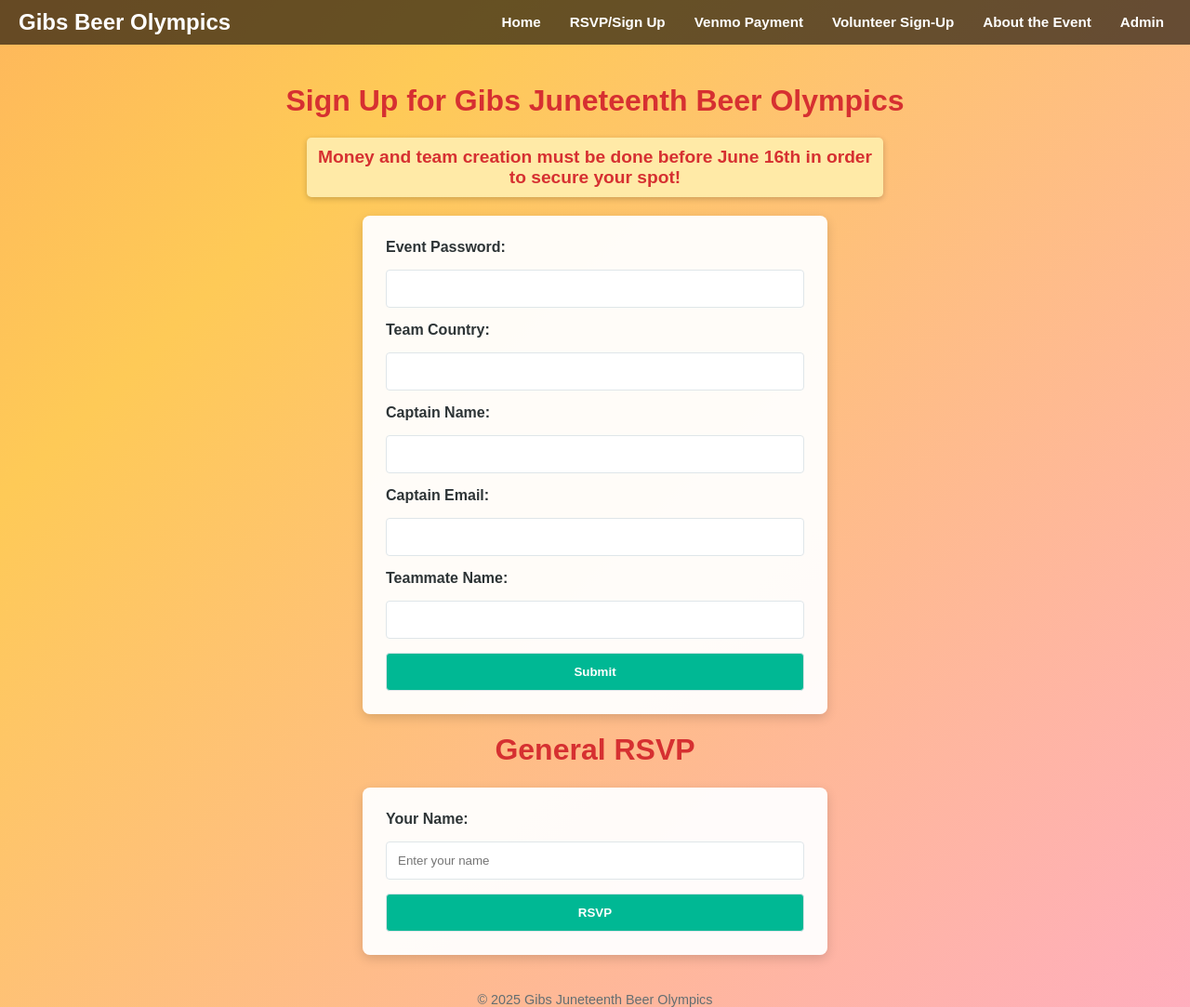
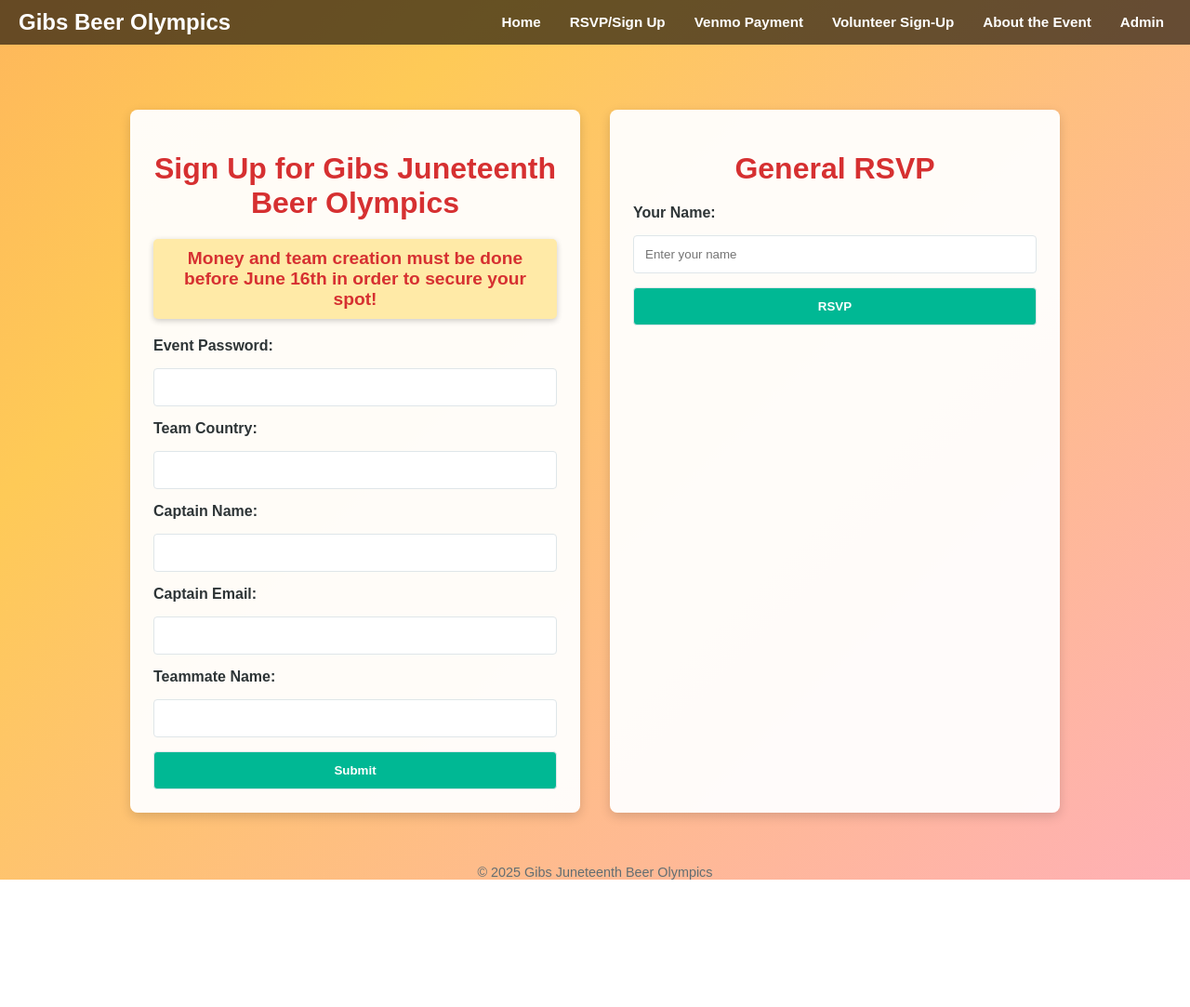
Before and after one commit to Flock-Gib/Beer-Olympics, a Flask app: page /signup in a window 1280 px wide. Shown: the whole page at 93% size. After the commit the page ends 946 px from the top, so only its background shows below. Run offline with Flask 3, Linux system fonts and the light colour scheme; data that the repository does not hold is empty.

Commit message:
Update styles.css

```diff
--- a/static/styles.css
+++ b/static/styles.css
@@ -1,4 +1,4 @@
-/* Final Polished CSS for Juneteenth Beer Olympics - Centered Pages + Responsive Navbar (Fixed for Desktop) */
+/* Final Polished CSS for Juneteenth Beer Olympics - Centered Pages + Responsive Navbar */
 
 @keyframes gradientFlow {
     0% { background-position: 0% 50%; }
@@ -111,31 +111,141 @@ ul.navbar li a:hover {
     }
 }
 
-/* Form and Page Styling (same as before) */
-.volunteer-container { display: flex; flex-direction: column; align-items: center; text-align: center; padding: 100px 20px 40px; min-height: 80vh; }
-.volunteer-container h1 { color: #d63031; margin-bottom: 20px; }
-.volunteer-container p { font-size: 1.2em; margin-bottom: 20px; }
+/* Forms and Containers */
+.volunteer-container, .venmo-container {
+    display: flex;
+    flex-direction: column;
+    align-items: center;
+    text-align: center;
+    padding: 100px 20px 40px;
+    min-height: 80vh;
+}
 
-form { background: rgba(255, 255, 255, 0.95); padding: 25px; border-radius: 8px; max-width: 500px; width: 90%; margin: 0 auto; box-shadow: 0 4px 12px rgba(0, 0, 0, 0.15); box-sizing: border-box; display: flex; flex-direction: column; gap: 15px; }
+.volunteer-container h1, .venmo-container h1 {
+    color: #d63031;
+    margin-bottom: 20px;
+}
 
-label { font-weight: bold; }
+.volunteer-container p {
+    font-size: 1.2em;
+    margin-bottom: 20px;
+}
 
-input[type="text"], input[type="email"], input[type="password"], button { width: 100%; padding: 12px; border: 1px solid #dfe6e9; border-radius: 4px; box-sizing: border-box; }
+.signup-container {
+    display: flex;
+    flex-wrap: wrap;
+    gap: 2rem;
+    justify-content: center;
+    margin: 2rem auto;
+    max-width: 1000px;
+    padding: 1rem;
+}
 
-button { background-color: #00b894; color: white; font-weight: bold; cursor: pointer; transition: background-color 0.3s; }
-button:hover { background-color: #019875; }
+.signup-container > div {
+    flex: 1 1 300px;
+    background: rgba(255, 255, 255, 0.95);
+    padding: 25px;
+    border-radius: 8px;
+    box-shadow: 0 4px 12px rgba(0, 0, 0, 0.15);
+    box-sizing: border-box;
+}
 
-a { text-decoration: none; color: #0984e3; }
-a:hover { text-decoration: underline; }
+.signup-container h1 {
+    text-align: center;
+    color: #d63031;
+    margin-bottom: 20px;
+}
 
-footer { text-align: center; margin: 40px 0 20px; font-size: 0.9em; color: #636e72; }
+.signup-container form {
+    display: flex;
+    flex-direction: column;
+    gap: 15px;
+}
 
-.gallery { display: flex; flex-wrap: wrap; justify-content: center; gap: 15px; margin-top: 20px; }
-.gallery img { border-radius: 8px; box-shadow: 0 2px 6px rgba(0,0,0,0.2); transition: transform 0.3s; }
-.gallery img:hover { transform: scale(1.05); }
+.signup-container label {
+    font-weight: bold;
+}
 
-ul.flashes { list-style: none; padding: 0; margin: 20px auto; max-width: 500px; text-align: center; }
-ul.flashes li { background: #ffeaa7; border: 1px solid #fdcb6e; padding: 10px; margin-top: 5px; border-radius: 4px; color: #2d3436; font-weight: bold; }
+.signup-container input[type="text"],
+.signup-container input[type="email"],
+.signup-container input[type="password"],
+.signup-container button {
+    width: 100%;
+    padding: 12px;
+    border: 1px solid #dfe6e9;
+    border-radius: 4px;
+    box-sizing: border-box;
+}
 
-.venmo-container { display: flex; flex-direction: column; align-items: center; text-align: center; padding: 100px 20px 40px; min-height: 80vh; }
-.venmo-qr { width: 300px; max-width: 90%; display: block; margin: 20px auto; border-radius: 8px; box-shadow: 0 4px 12px rgba(0,0,0,0.2); }
+.signup-container button {
+    background-color: #00b894;
+    color: white;
+    font-weight: bold;
+    cursor: pointer;
+    transition: background-color 0.3s;
+}
+
+.signup-container button:hover {
+    background-color: #019875;
+}
+
+a {
+    text-decoration: none;
+    color: #0984e3;
+}
+
+a:hover {
+    text-decoration: underline;
+}
+
+footer {
+    text-align: center;
+    margin: 40px 0 20px;
+    font-size: 0.9em;
+    color: #636e72;
+}
+
+.gallery {
+    display: flex;
+    flex-wrap: wrap;
+    justify-content: center;
+    gap: 15px;
+    margin-top: 20px;
+}
+
+.gallery img {
+    border-radius: 8px;
+    box-shadow: 0 2px 6px rgba(0,0,0,0.2);
+    transition: transform 0.3s;
+}
+
+.gallery img:hover {
+    transform: scale(1.05);
+}
+
+ul.flashes {
+    list-style: none;
+    padding: 0;
+    margin: 20px auto;
+    max-width: 500px;
+    text-align: center;
+}
+
+ul.flashes li {
+    background: #ffeaa7;
+    border: 1px solid #fdcb6e;
+    padding: 10px;
+    margin-top: 5px;
+    border-radius: 4px;
+    color: #2d3436;
+    font-weight: bold;
+}
+
+.venmo-qr {
+    width: 300px;
+    max-width: 90%;
+    display: block;
+    margin: 20px auto;
+    border-radius: 8px;
+    box-shadow: 0 4px 12px rgba(0,0,0,0.2);
+}
```
